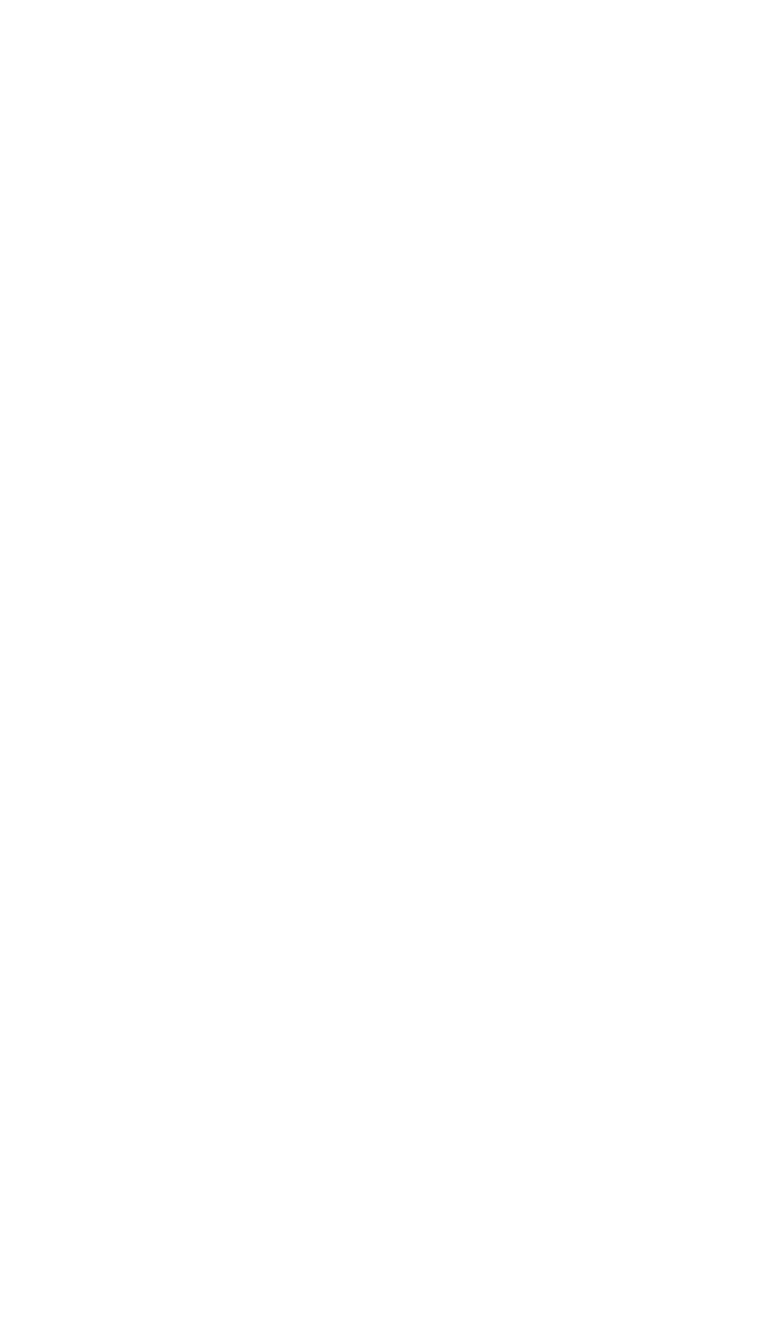
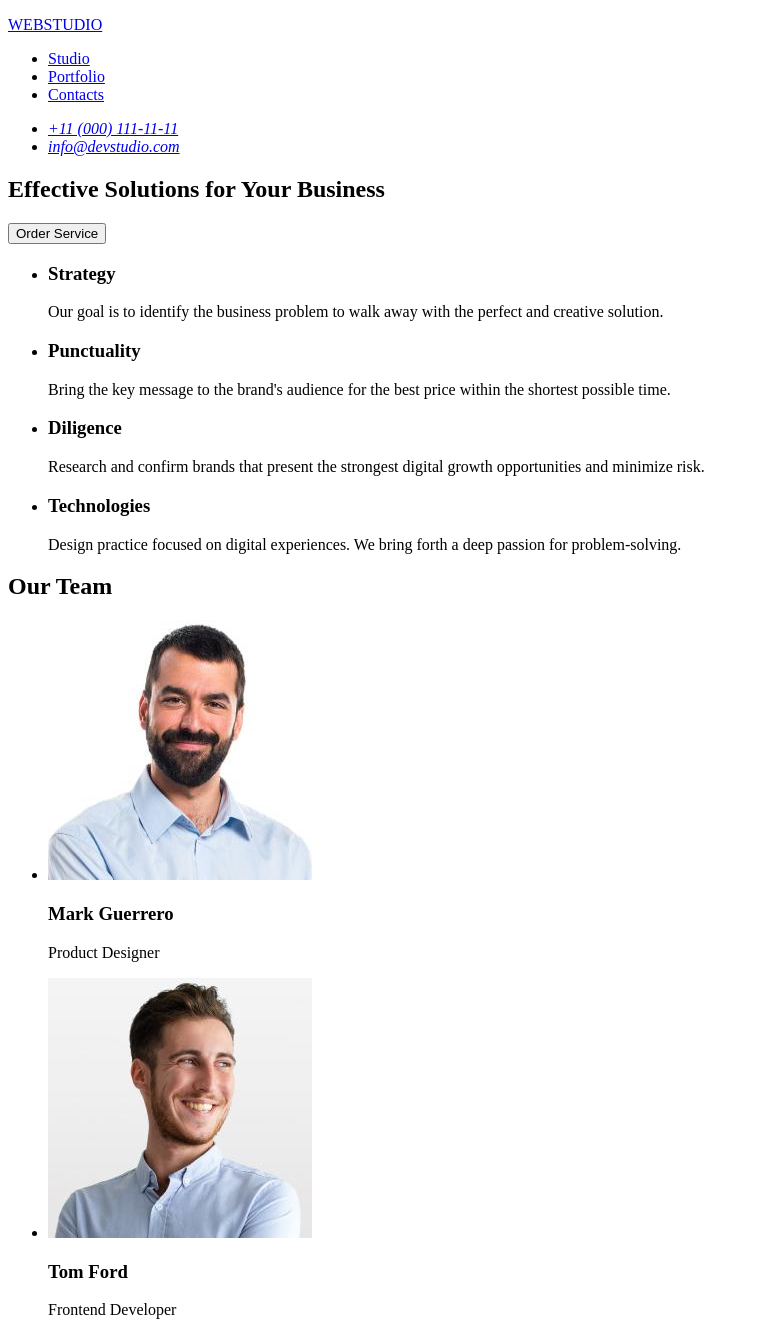
Before and after one commit to AskAfter/goit-markup-hw-01, a plain HTML site: page index.html in a window 1280 px wide. Shown: the top 1322 px of the page, without its empty margins (0-759 px from the left). Before the commit the page ends 800 px from the top, so only its background shows below. Drawn offline with Linux system fonts and the light colour scheme.

Commit message:
fill html

```diff
--- a/index.html
+++ b/index.html
@@ -5,5 +5,118 @@
     <meta name="viewport" content="width=device-width, initial-scale=1.0" />
     <title>Document</title>
   </head>
-  <body></body>
+
+  <body>
+    <header>
+      <p><a href="/">WEBSTUDIO</a></p>
+      <nav>
+        <ul>
+          <li><a href="/" target="_blank">Studio</a></li>
+          <li><a href="/" target="_blank">Portfolio</a></li>
+          <li><a href="/" target="_blank">Contacts</a></li>
+        </ul>
+        <address>
+          <ul>
+            <li><a href="tel:+110001111111">+11 (000) 111-11-11</a></li>
+            <li><a href="mailto:info@devstudio.com">info@devstudio.com</a></li>
+          </ul>
+        </address>
+      </nav>
+    </header>
+
+    <main>
+      <!--first section-->
+      <section>
+        <h1>Effective Solutions for Your Business</h1>
+        <button type="button">Order Service</button>
+      </section>
+
+      <!--second section w/o head-->
+      <section>
+        <ul>
+          <li>
+            <h3>Strategy</h3>
+            <p>
+              Our goal is to identify the business problem to walk away with the
+              perfect and creative solution.
+            </p>
+          </li>
+          <li>
+            <h3>Punctuality</h3>
+            <p>
+              Bring the key message to the brand's audience for the best price
+              within the shortest possible time.
+            </p>
+          </li>
+          <li>
+            <h3>Diligence</h3>
+            <p>
+              Research and confirm brands that present the strongest digital
+              growth opportunities and minimize risk.
+            </p>
+          </li>
+          <li>
+            <h3>Technologies</h3>
+            <p>
+              Design practice focused on digital experiences. We bring forth a
+              deep passion for problem-solving.
+            </p>
+          </li>
+        </ul>
+      </section>
+      <!--second section w/o head-->
+      <section>
+        <h2>Our Team</h2>
+        <ul>
+          <li>
+            <img
+              src="./images/mark_guerrero.jpg"
+              alt="Mark Guerrero"
+              width="264"
+              height="260"
+            />
+            <h3>Mark Guerrero</h3>
+            <p>Product Designer</p>
+          </li>
+          <li>
+            <img
+              src="./images/tom_ford.jpg"
+              alt="Tom Ford"
+              width="264"
+              height="260"
+            />
+            <h3>Tom Ford</h3>
+            <p>Frontend Developer</p>
+          </li>
+          <li>
+            <img
+              src="./images/camila_garcia.jpg"
+              alt="Camila Garcia"
+              width="264"
+              height="260"
+            />
+            <h3>Camila Garcia</h3>
+            <p>Marketing</p>
+          </li>
+          <li>
+            <img
+              src="./images/daniel_wilson.jpg"
+              alt="Daniel Wilson"
+              width="264"
+              height="260"
+            />
+            <h3>Daniel Wilson</h3>
+            <p>UI Designer</p>
+          </li>
+        </ul>
+      </section>
+    </main>
+    <footer>
+      <p><a href="/">WEBSTUDIO</a></p>
+      <p>
+        Increase the flow of customers and sales for your business with digital
+        marketing & growth solutions.
+      </p>
+    </footer>
+  </body>
 </html>
```
Also changed, not shown: .prettierrc.json (added), images/camila_garcia.jpg (added), images/daniel_wilson.jpg (added), images/mark_guerrero.jpg (added), images/tom_ford.jpg (added).
